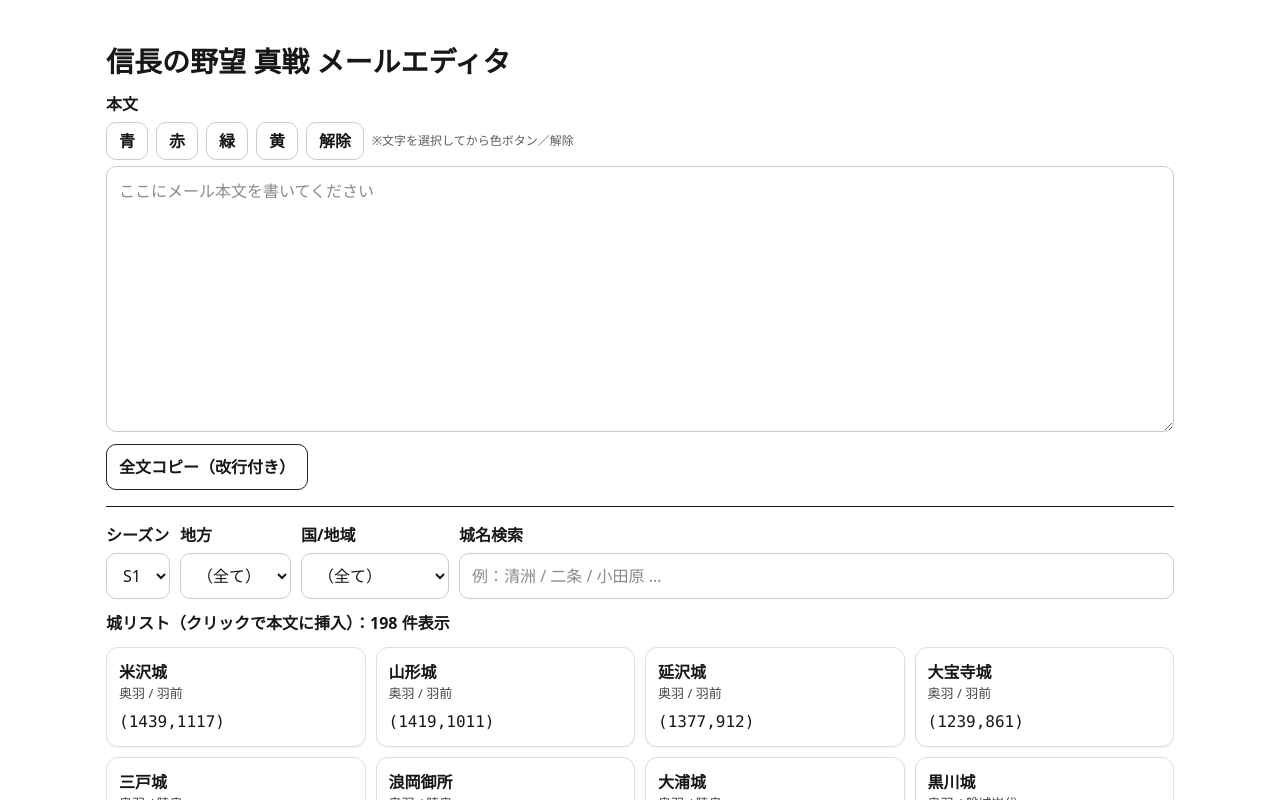
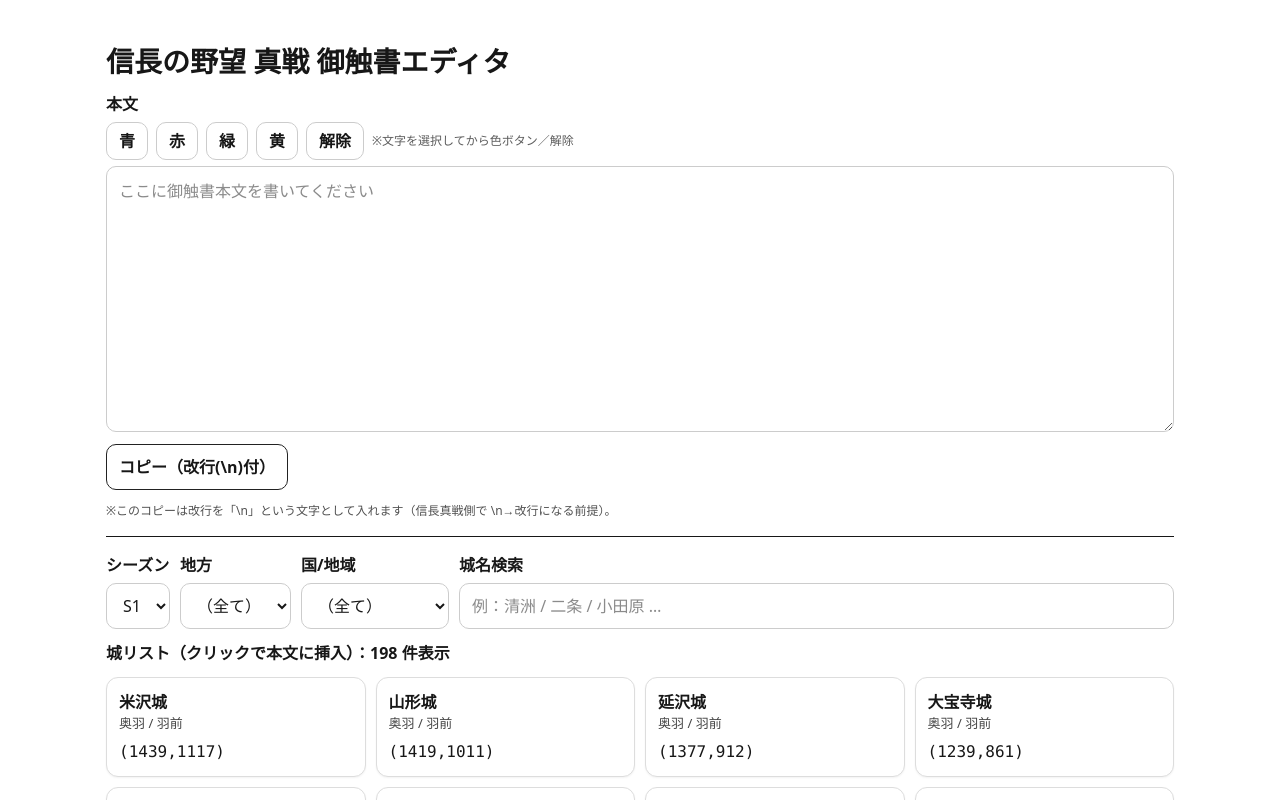
Before and after one commit to Tansas6322/mail-app, a Next.js app: page / in a window 1280 px wide. Shown: the top 800 px of the page. Built offline with nearby package versions, Linux system fonts and the light colour scheme.

Commit message:
fix formation load and comments

```diff
--- a/app/page.tsx
+++ b/app/page.tsx
@@ -30,48 +30,49 @@
 
   const selected = textarea.value.slice(start, end);
 
-  // 先頭と末尾が同じタグ(@ & $ #)なら外す
   if (selected.length >= 2) {
     const first = selected[0];
     const last = selected[selected.length - 1];
     const tags = new Set(["@", "&", "$", "#"]);
-
     if (first === last && tags.has(first)) {
-      const uncolored = selected.slice(1, -1);
-      textarea.setRangeText(uncolored, start, end, "end");
+      textarea.setRangeText(selected.slice(1, -1), start, end, "end");
       textarea.focus();
       return;
     }
   }
-
-  // それ以外はそのまま（事故防止）
   textarea.focus();
 }
 
-// 全文コピー用：改行コードを整形（CRLF/CR→LF）し、末尾に改行を保証
-function normalizeNewlines(text: string) {
+// ★「真戦が \n を改行扱いする」前提：コピー用に実改行を「\n」文字列へ変換
+function normalizeForShinsen(text: string) {
+  // CRLF/CR を LF に統一
   let t = text.replace(/\r\n?/g, "\n");
+
+  // 末尾に改行が欲しいならここで保証（LF）
   if (!t.endsWith("\n")) t += "\n";
-  return t;
+
+  // 実改行を、見える \n（バックスラッシュ+n）へ
+  // JSの "\\n" は文字としての \n になります
+  return t.replace(/\n/g, "\\n");
 }
 
 // ★地方跨ぎ（奥羽-中部 / 奥羽ー中部 など）を分割して扱う
 function splitRegions(regionRaw: string) {
   return regionRaw
-    .replace(/ー/g, "-") // 全角長音をハイフン扱い
+    .replace(/ー/g, "-")
     .split("-")
     .map((s) => s.trim())
     .filter(Boolean);
 }
 
-// iOS判定（Safari/Chrome iOS 両方）
+// iOS判定（Safari/Chrome iOS）
 function isIOS() {
   if (typeof navigator === "undefined") return false;
   return /iPad|iPhone|iPod/.test(navigator.userAgent);
 }
 
-// iOS安定コピー（DOM選択 + execCommand）
-function copyTextIOS(text: string) {
+// DOM選択コピー（iOSでも比較的安定）
+function copyTextByExecCommand(text: string) {
   const el = document.createElement("textarea");
   el.value = text;
   el.setAttribute("readonly", "true");
@@ -79,9 +80,18 @@
   el.style.left = "-9999px";
   el.style.top = "0";
   document.body.appendChild(el);
+
   el.focus();
   el.select();
-  const ok = document.execCommand("copy");
+  el.setSelectionRange(0, el.value.length); // iOS向け
+
+  let ok = false;
+  try {
+    ok = document.execCommand("copy");
+  } catch {
+    ok = false;
+  }
+
   document.body.removeChild(el);
   return ok;
 }
@@ -103,7 +113,7 @@
     })();
   }, [season]);
 
-  // ★地方一覧：跨ぎを分割して「奥羽」「中部」など単体だけを並べる
+  // 地方一覧：跨ぎを分割して単体だけを並べる
   const regions = useMemo(() => {
     const set = new Set<string>();
     for (const c of all) {
@@ -113,12 +123,11 @@
     return Array.from(set).sort();
   }, [all]);
 
-  // ★国/地域：地方フィルタがあるときは「跨ぎ分割後に含む」で絞る
+  // 国/地域：地方フィルタ時は「跨ぎ分割後に含む」で絞る
   const provinces = useMemo(() => {
     const filtered = region
       ? all.filter((c) => c.region && splitRegions(c.region).includes(region))
       : all;
-
     const set = new Set(filtered.map((c) => c.province).filter(Boolean));
     return Array.from(set).sort();
   }, [all, region]);
@@ -137,7 +146,6 @@
   }, [all, region, province, query]);
 
   const onInsert = (c: Castle) => {
-    // 見やすいよう末尾にスペースを1つ付与
     const text = `${c.name}(${c.x},${c.y}) `;
     const ta = textareaRef.current;
     if (!ta) return;
@@ -145,76 +153,48 @@
     setBody(ta.value);
   };
 
-  // ★改行付きコピー：iOSは execCommand にフォールバックして改行保持を安定させる
-  const copyAll = () => {
-    const normalized = normalizeNewlines(body);
+  // ★真戦用コピー：改行は「\n」文字列としてコピー
+  const copyAllForShinsen = () => {
+    const normalized = normalizeForShinsen(body);
 
-    if (isIOS()) {
-      const ok = copyTextIOS(normalized);
-      alert(ok ? "改行付きでコピーしました（iOS）" : "コピーに失敗しました（iOS）");
+    // iOS Chromeで効くことが多いのでまずClipboard APIを試す
+    if (navigator.clipboard?.writeText) {
+      navigator.clipboard
+        .writeText(normalized)
+        .then(() => alert(isIOS() ? "コピーしました（\\n形式 / iOS）" : "コピーしました（\\n形式）"))
+        .catch(() => {
+          const ok = copyTextByExecCommand(normalized);
+          alert(ok ? "コピーしました（fallback）" : "コピーに失敗しました");
+        });
       return;
     }
 
-    // Android / PC
-    navigator.clipboard
-      .writeText(normalized)
-      .then(() => alert("改行付きでコピーしました"))
-      .catch(() => {
-        // 念のためフォールバック（ブラウザ権限など）
-        const ok = copyTextIOS(normalized);
-        alert(ok ? "改行付きでコピーしました" : "コピーに失敗しました");
-      });
+    const ok = copyTextByExecCommand(normalized);
+    alert(ok ? "コピーしました（fallback）" : "コピーに失敗しました");
   };
 
   return (
     <main style={{ maxWidth: 1100, margin: "24px auto", padding: 16, fontFamily: "system-ui" }}>
-      <h1 style={{ fontSize: 28, fontWeight: 800, marginBottom: 10 }}>信長の野望 真戦 メールエディタ</h1>
+      <h1 style={{ fontSize: 28, fontWeight: 800, marginBottom: 10 }}>信長の野望 真戦 御触書エディタ</h1>
 
       <section style={{ display: "grid", gap: 12, marginBottom: 16 }}>
         <label style={{ display: "grid", gap: 6 }}>
           <div style={{ fontWeight: 700 }}>本文</div>
 
-          {/* 色ボタン */}
           <div style={{ display: "flex", gap: 8, flexWrap: "wrap" }}>
-            <button
-              type="button"
-              onClick={() => textareaRef.current && applyColor(textareaRef.current, "@")}
-              style={colorBtn()}
-              title="@青@"
-            >
+            <button type="button" onClick={() => textareaRef.current && applyColor(textareaRef.current, "@")} style={colorBtn()} title="@青@">
               青
             </button>
-            <button
-              type="button"
-              onClick={() => textareaRef.current && applyColor(textareaRef.current, "&")}
-              style={colorBtn()}
-              title="&赤&"
-            >
+            <button type="button" onClick={() => textareaRef.current && applyColor(textareaRef.current, "&")} style={colorBtn()} title="&赤&">
               赤
             </button>
-            <button
-              type="button"
-              onClick={() => textareaRef.current && applyColor(textareaRef.current, "$")}
-              style={colorBtn()}
-              title="$緑$"
-            >
+            <button type="button" onClick={() => textareaRef.current && applyColor(textareaRef.current, "$")} style={colorBtn()} title="$緑$">
               緑
             </button>
-            <button
-              type="button"
-              onClick={() => textareaRef.current && applyColor(textareaRef.current, "#")}
-              style={colorBtn()}
-              title="#黄#"
-            >
+            <button type="button" onClick={() => textareaRef.current && applyColor(textareaRef.current, "#")} style={colorBtn()} title="#黄#">
               黄
             </button>
-
-            <button
-              type="button"
-              onClick={() => textareaRef.current && removeColor(textareaRef.current)}
-              style={colorBtn()}
-              title="色解除"
-            >
+            <button type="button" onClick={() => textareaRef.current && removeColor(textareaRef.current)} style={colorBtn()} title="色解除">
               解除
             </button>
 
@@ -227,7 +207,7 @@
             ref={textareaRef}
             value={body}
             onChange={(e) => setBody(e.target.value)}
-            placeholder="ここにメール本文を書いてください"
+            placeholder="ここに御触書本文を書いてください"
             rows={10}
             style={{
               width: "100%",
@@ -241,9 +221,13 @@
         </label>
 
         <div style={{ display: "flex", gap: 8, flexWrap: "wrap" }}>
-          <button onClick={copyAll} style={btn()}>
-            全文コピー（改行付き）
+          <button type="button" onClick={copyAllForShinsen} style={btn()}>
+            コピー（改行(\n)付）
           </button>
+        </div>
+
+        <div style={{ fontSize: 12, opacity: 0.75 }}>
+          ※このコピーは改行を「\n」という文字として入れます（信長真戦側で \n→改行になる前提）。
         </div>
       </section>
 
@@ -300,27 +284,17 @@
 
           <label style={{ display: "grid", gap: 6, flex: 1, minWidth: 240 }}>
             <div style={{ fontWeight: 700 }}>城名検索</div>
-            <input
-              value={query}
-              onChange={(e) => setQuery(e.target.value)}
-              placeholder="例：清洲 / 二条 / 小田原 …"
-              style={input()}
-            />
+            <input value={query} onChange={(e) => setQuery(e.target.value)} placeholder="例：清洲 / 二条 / 小田原 …" style={input()} />
           </label>
         </div>
 
         <div style={{ fontWeight: 700 }}>城リスト（クリックで本文に挿入）：{filteredCastles.length} 件表示</div>
 
-        <div
-          style={{
-            display: "grid",
-            gridTemplateColumns: "repeat(auto-fill, minmax(220px, 1fr))",
-            gap: 10,
-          }}
-        >
+        <div style={{ display: "grid", gridTemplateColumns: "repeat(auto-fill, minmax(220px, 1fr))", gap: 10 }}>
           {filteredCastles.map((c, i) => (
             <button
               key={`${c.season}-${c.region}-${c.province}-${c.name}-${c.x}-${c.y}-${i}`}
+              type="button"
               onClick={() => onInsert(c)}
               style={cardBtn()}
             >
```
